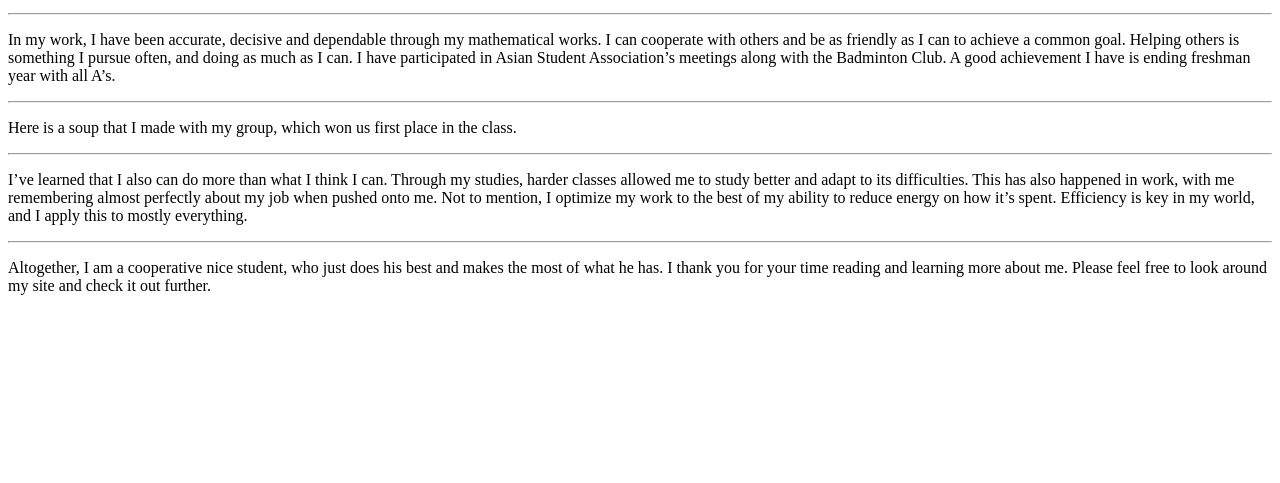
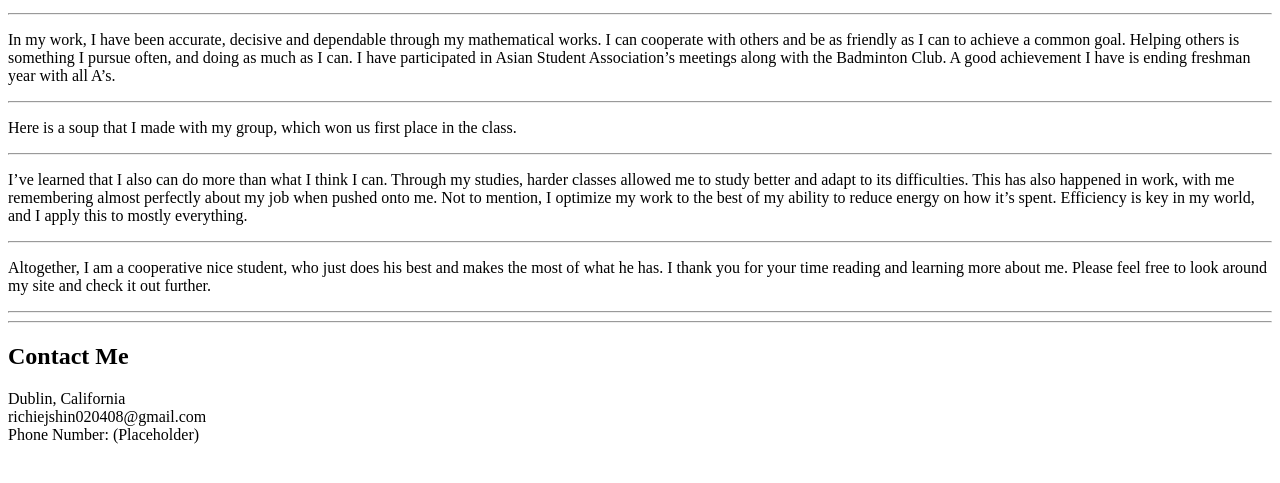
Before and after one commit to Ninjawake/Ninjawake.github.io, a plain HTML site: page index.html in a window 1280 px wide. Shown: the part 119-602 px from the top of the page. Drawn offline with Linux system fonts and the light colour scheme.

Commit message:
Update index.html

```diff
--- a/index.html
+++ b/index.html
@@ -11,5 +11,9 @@
 <p>I’ve learned that I also can do more than what I think I can. Through my studies, harder classes allowed me to study better and adapt to its difficulties. This has also happened in work, with me remembering almost perfectly about my job when pushed onto me. Not to mention, I optimize my work to the best of my ability to reduce energy on how it’s spent. Efficiency is key in my world, and I apply this to mostly everything.</p4>
 <hr>
 <p>Altogether, I am a cooperative nice student, who just does his best and makes the most of what he has. I thank you for your time reading and learning more about me. Please feel free to look around my site and check it out further.</p5>
+<hr>
+<hr>
+<h2>Contact Me</h2>
+<p>Dublin, California<br>richiejshin020408@gmail.com<br>Phone Number: (Placeholder)</p>
 </body>
 </html>
```
